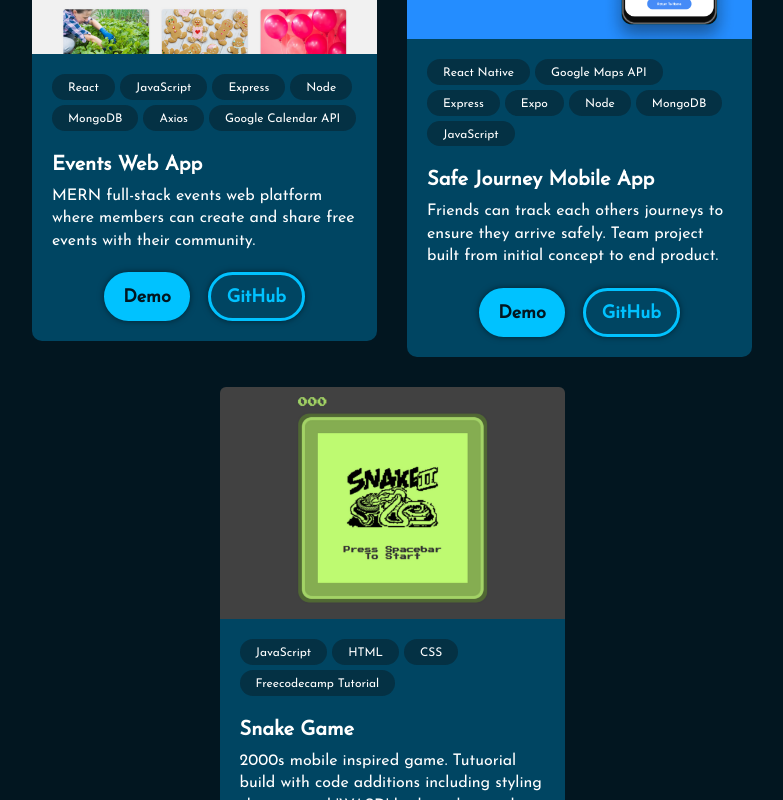
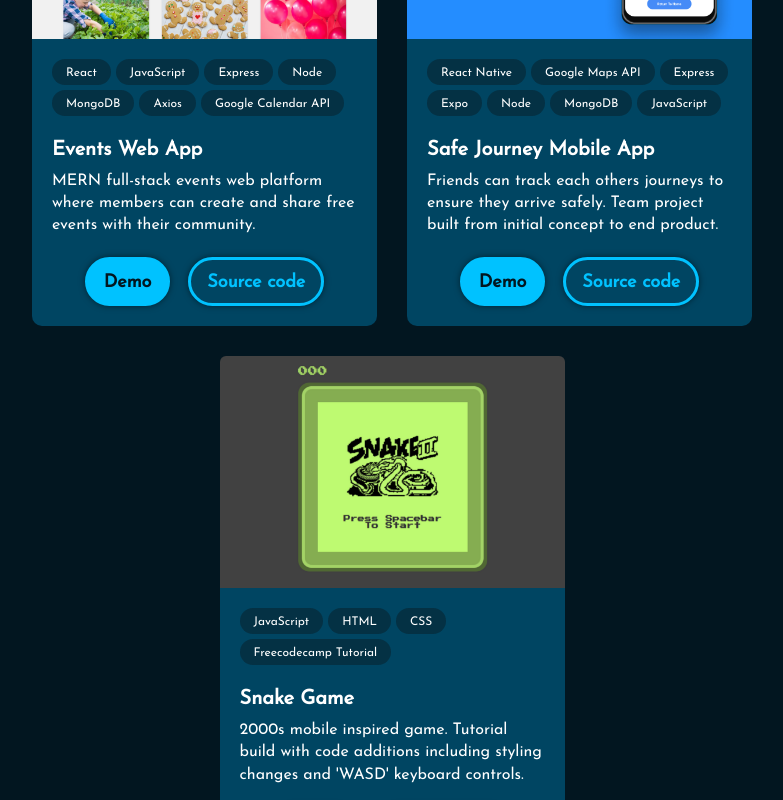
Before and after one commit to GemboJones/my-react-portfolio, a React (Vite) app: page / in a window 1280 px wide. Shown: the part 3120-3920 px from the top of the page, without its empty margins (248-1031 px from the left). Built offline with nearby package versions, Linux system fonts and the light colour scheme; a web font is replaced by a local one.

Commit message:
content and styling updates

```diff
--- a/src/Components/Projects/ProjectCard.jsx
+++ b/src/Components/Projects/ProjectCard.jsx
@@ -29,7 +29,7 @@ export const ProjectCard = ({ project: {title, description, imageSrc, skills, de
           rel="noopener"
           className={styles.secondaryBtn}
         >
-          GitHub
+          Source code
         </a>
       </div>
       </div>
--- a/src/Components/Projects/ProjectCard.module.css
+++ b/src/Components/Projects/ProjectCard.module.css
@@ -34,7 +34,7 @@
   border-radius: 100px;
   font-size: 12px;
   font-weight: 400;
-  padding: 6px 16px 3px 16px;
+  padding: 6px 14px 3px 14px;
 }
 
 .container h3 {
--- a/src/data/projects.json
+++ b/src/data/projects.json
@@ -34,7 +34,7 @@
   {
     "title": "Snake Game",
     "imageSrc": "projects/2000s-snake-game-thumb-01.png",
-    "description": "2000s mobile inspired game. Tutuorial build with code additions including styling changes and 'WASD' keyboard controls.",
+    "description": "2000s mobile inspired game. Tutorial build with code additions including styling changes and 'WASD' keyboard controls.",
     "skills": ["JavaScript", "HTML", "CSS", "Freecodecamp Tutorial"],
     "demo": "https://snake-game-play.netlify.app/",
     "source": "https://github.com/GemboJones/snake-game"
```
